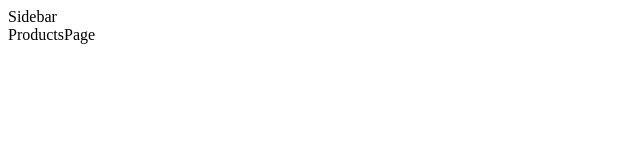
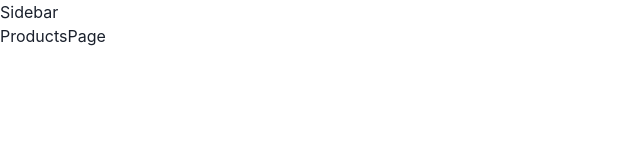
Before and after one commit to mazid1/ecom-dashboard-web, a React (Vite) app: page / in a window 1280 px wide. Shown: the top 160 px of the page, without its empty margins (0-640 px from the left). Built offline with nearby package versions, Linux system fonts and the light colour scheme.

Commit message:
feat: installed chakra-ui

```diff
--- a/package.json
+++ b/package.json
@@ -10,6 +10,10 @@
     "preview": "vite preview"
   },
   "dependencies": {
+    "@chakra-ui/react": "^2.7.0",
+    "@emotion/react": "^11.11.1",
+    "@emotion/styled": "^11.11.0",
+    "framer-motion": "^10.12.16",
     "react": "^18.2.0",
     "react-dom": "^18.2.0",
     "react-router-dom": "^6.12.1"
--- a/src/main.tsx
+++ b/src/main.tsx
@@ -1,12 +1,17 @@
+import { ChakraProvider, ColorModeScript } from "@chakra-ui/react";
 import React from "react";
 import ReactDOM from "react-dom/client";
+import { BrowserRouter } from "react-router-dom";
 import App from "./App.tsx";
-import { BrowserRouter } from "react-router-dom";
+import { theme } from "./theme.ts";
 
 ReactDOM.createRoot(document.getElementById("root") as HTMLElement).render(
   <React.StrictMode>
-    <BrowserRouter>
-      <App />
-    </BrowserRouter>
+    <ChakraProvider theme={theme}>
+      <ColorModeScript initialColorMode={theme["config"].initialColorMode} />
+      <BrowserRouter>
+        <App />
+      </BrowserRouter>
+    </ChakraProvider>
   </React.StrictMode>
 );
--- /dev/null
+++ b/src/theme.ts
@@ -0,0 +1,8 @@
+import { extendTheme, ThemeConfig } from "@chakra-ui/react";
+
+const config: ThemeConfig = {
+  initialColorMode: "light",
+  useSystemColorMode: false,
+};
+
+export const theme = extendTheme({ config });
```
Also changed, not shown: 1 other file (tests, documents, lock files or other folders).
